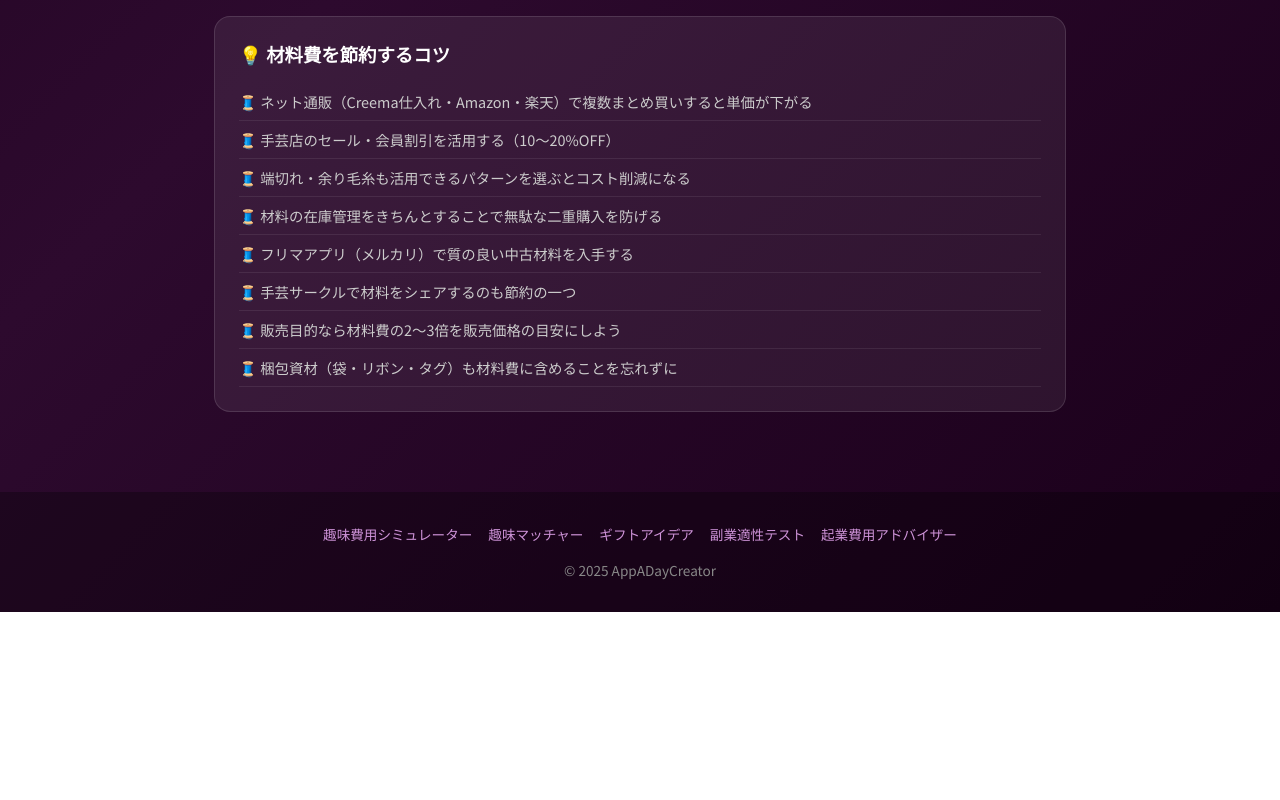
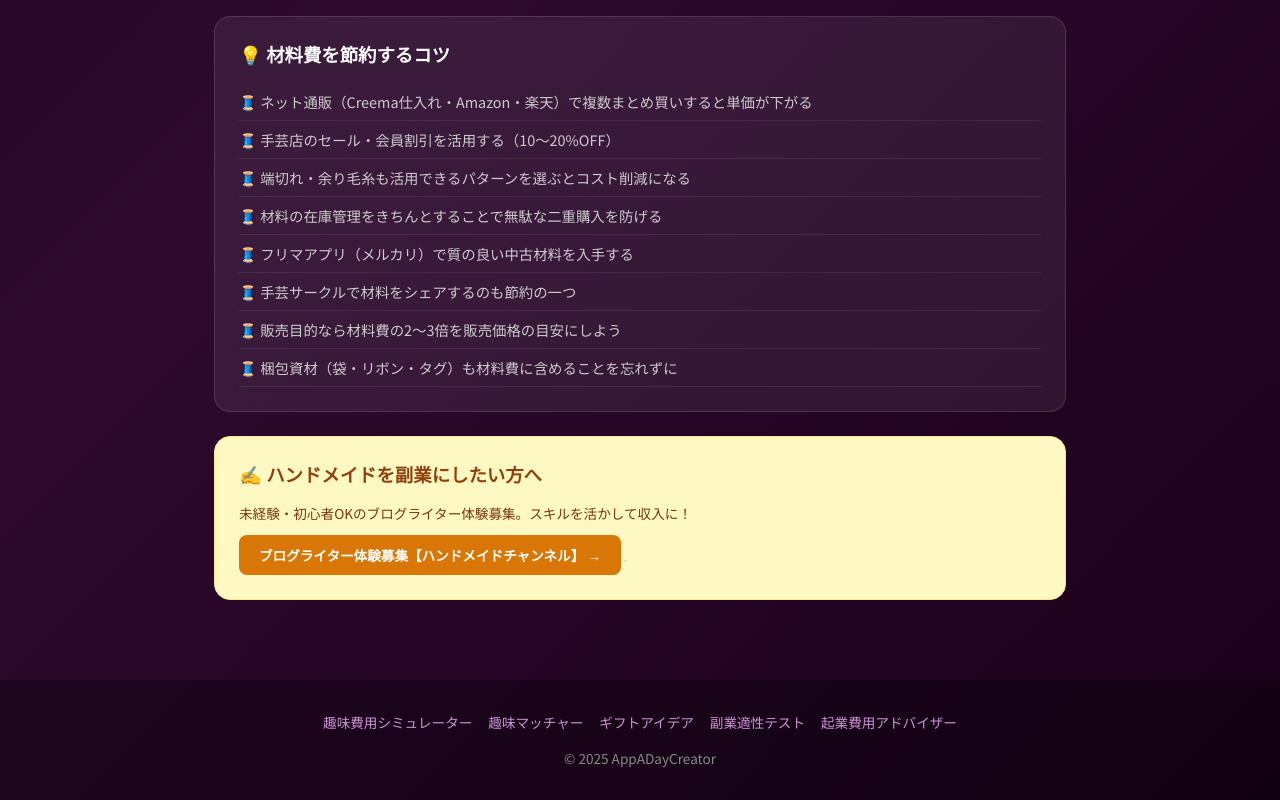
Before and after one commit to appadaycreator/craft-material-calculator, a plain HTML site: page index.html in a window 1280 px wide. Shown: the part 1232-2032 px from the top of the page. Before the commit the page ends 1844 px from the top, so only its background shows below. Drawn offline with Linux system fonts and the light colour scheme.

Commit message:
feat: A8.netアフィリエイトリンク更新（テアトル/一休/ハンドメイド）

```diff
--- a/index.html
+++ b/index.html
@@ -167,6 +167,13 @@
       <li>梱包資材（袋・リボン・タグ）も材料費に含めることを忘れずに</li>
     </ul>
   </section>
+
+  <section class="card" style="background:#fef9c3;border:1px solid #fde68a;">
+    <h2 style="color:#92400e;">✍️ ハンドメイドを副業にしたい方へ</h2>
+    <p style="font-size:0.85rem;color:#78350f;margin:8px 0 12px;">未経験・初心者OKのブログライター体験募集。スキルを活かして収入に！</p>
+    <a href="https://px.a8.net/svt/ejp?a8mat=4B3WJ6+EISWH6+4V0U+C1TAA" target="_blank" rel="nofollow" style="display:inline-block;background:#d97706;color:#fff;padding:10px 20px;border-radius:8px;font-size:0.85em;font-weight:bold;text-decoration:none;">ブログライター体験募集【ハンドメイドチャンネル】 →</a>
+    <img border="0" width="1" height="1" src="https://www19.a8.net/0.gif?a8mat=4B3WJ6+EISWH6+4V0U+C1TAA" alt="">
+  </section>
 </main>
 
 <footer>
```
